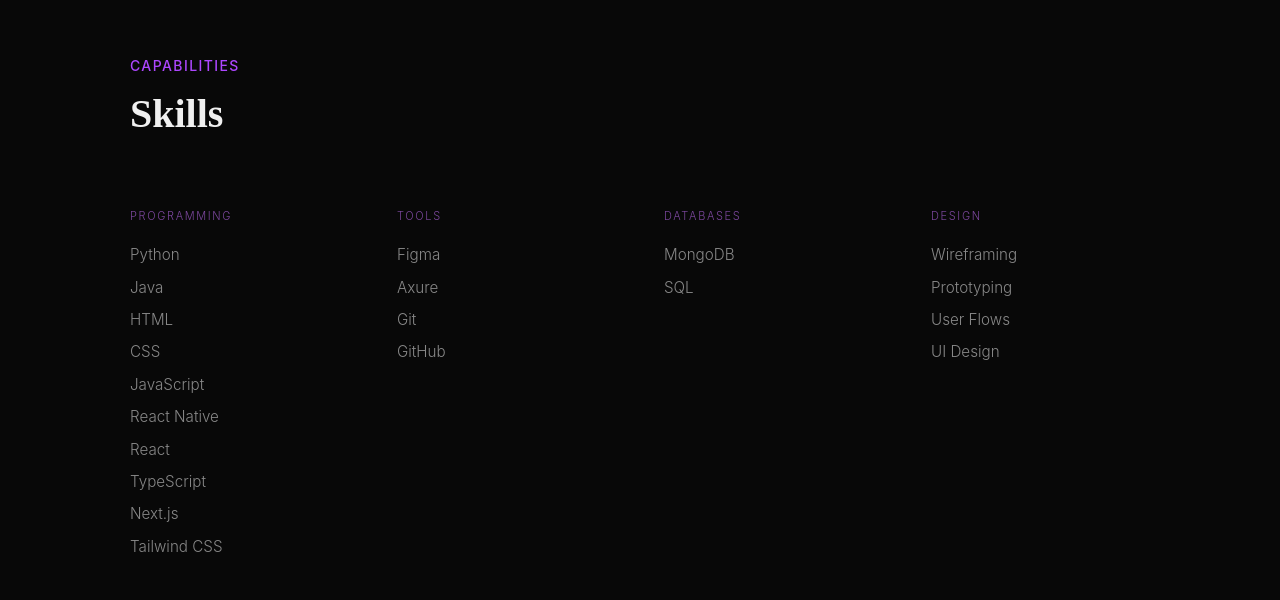
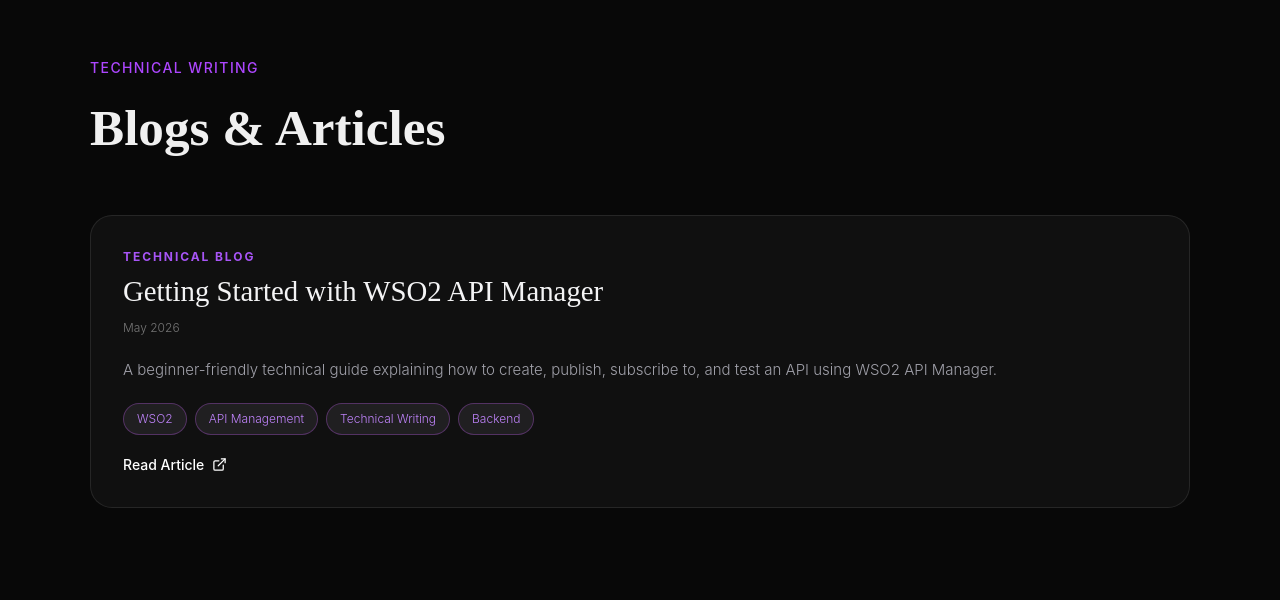
Before and after one commit to NadithiMoonasingha/My_Portfolio, a Next.js app: page / in a window 1280 px wide. Shown: the part 2820-3420 px from the top of the page. Built offline with nearby package versions, Linux system fonts and the light colour scheme.

Commit message:
Modified the home page to fit Blogs section

```diff
--- a/src/app/page.tsx
+++ b/src/app/page.tsx
@@ -23,6 +23,7 @@
         <Hero />
         <About />
         <Projects />
+        <Blogs />
         <Skills />
         <Leadership />
         <Contact />
--- a/src/components/Projects.tsx
+++ b/src/components/Projects.tsx
@@ -215,7 +215,7 @@
                   style={{
                     fontSize: "12px",
                     padding: "6px 13px",
-                    border: "1px solid #954cb7)",
+                    border: "1px solid #954cb7",
                     color: "#c084fc",
                     borderRadius: "100px",
                     background: "rgba(219, 196, 230, 0.08)",
```
